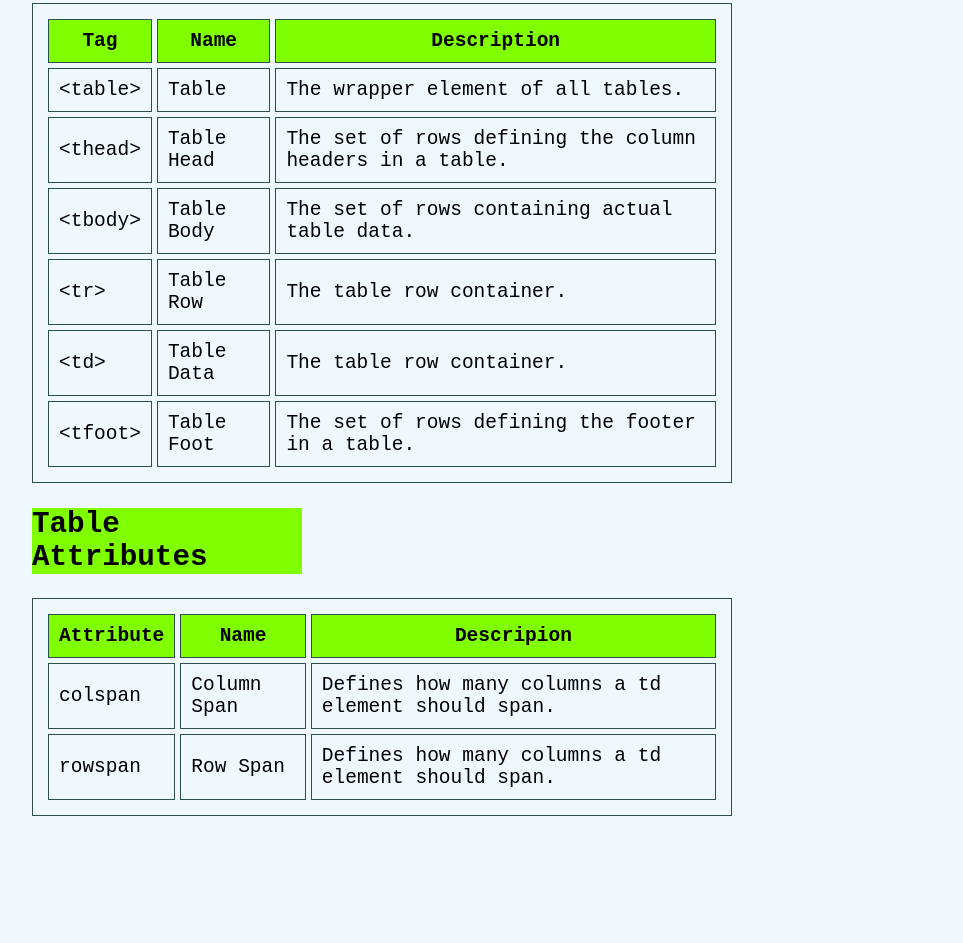
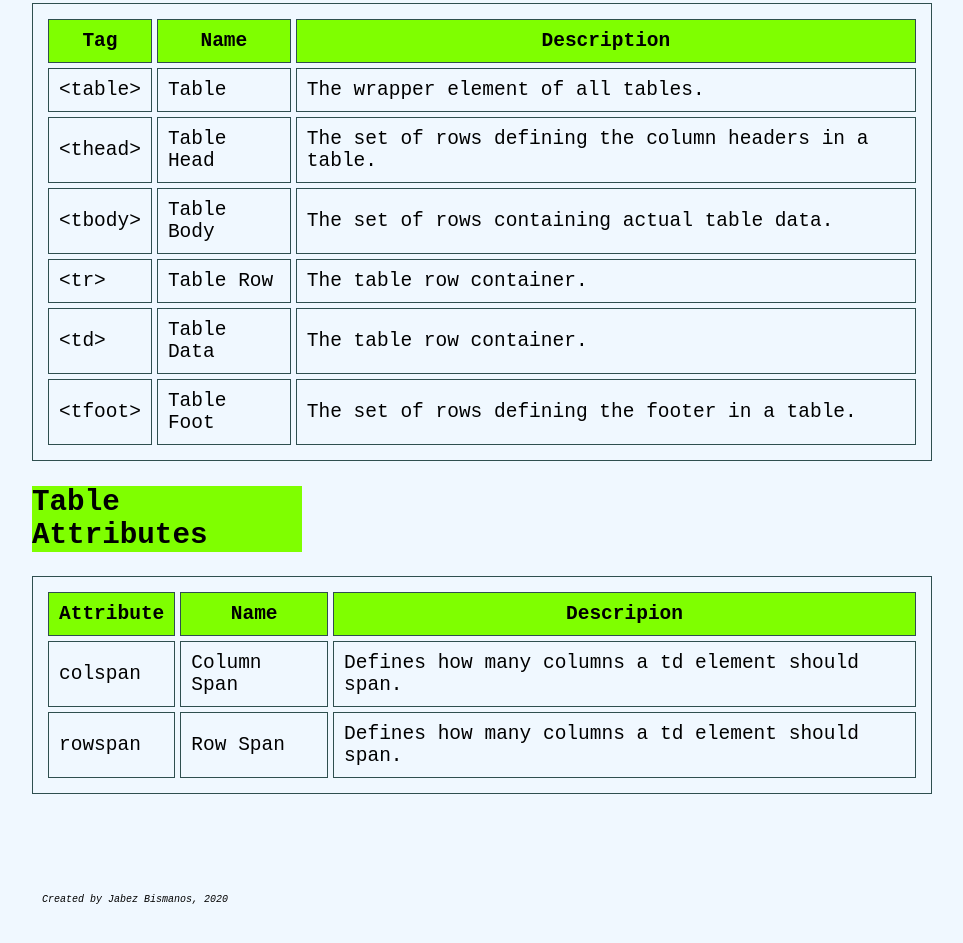
Before and after one commit to jabescript/Codecademy-Table-Cheat-Sheet, a plain HTML site: page index.html in a window 1280 px wide. Shown: the part 237-1180 px from the top of the page, without its empty margins (18-981 px from the left). Before the commit the page ends 1103 px from the top, so only its background shows below. Drawn offline with Linux system fonts and the light colour scheme.

Commit message:
update project

```diff
--- a/index.html
+++ b/index.html
@@ -3,7 +3,7 @@
 <head>
     <meta charset="UTF-8">
     <meta name="viewport" content="width=device-width, initial-scale=1.0">
-    <title>Cheet Sheet</title>
+    <title>HTML Table Reference</title>
     <link rel="stylesheet" href="styles.css">
 </head>
 <body>
@@ -73,5 +73,7 @@
             </tr>
         </tbody>
     </table>
+
+    <footer>Created by Jabez Bismanos, 2020</footer>
 </body>
 </html>
--- a/styles.css
+++ b/styles.css
@@ -33,16 +33,23 @@ th,
 td {
 	border: 1px solid darkslategray;
 	padding: 10px;
-	max-width: 700px;
 }
 
 table {
 	display: table;
 	border-collapse: separate;
 	border-spacing: 5px;
+	max-width: 900px;
 }
 
 th {
 	background-color: chartreuse;
 	font-weight: bold;
 }
+
+footer {
+	margin: 100px 10px 50px 10px;
+	font-style: italic;
+	font-size: 10px;
+	text-align: left;
+}
```
Also changed, not shown: 1 other file.
